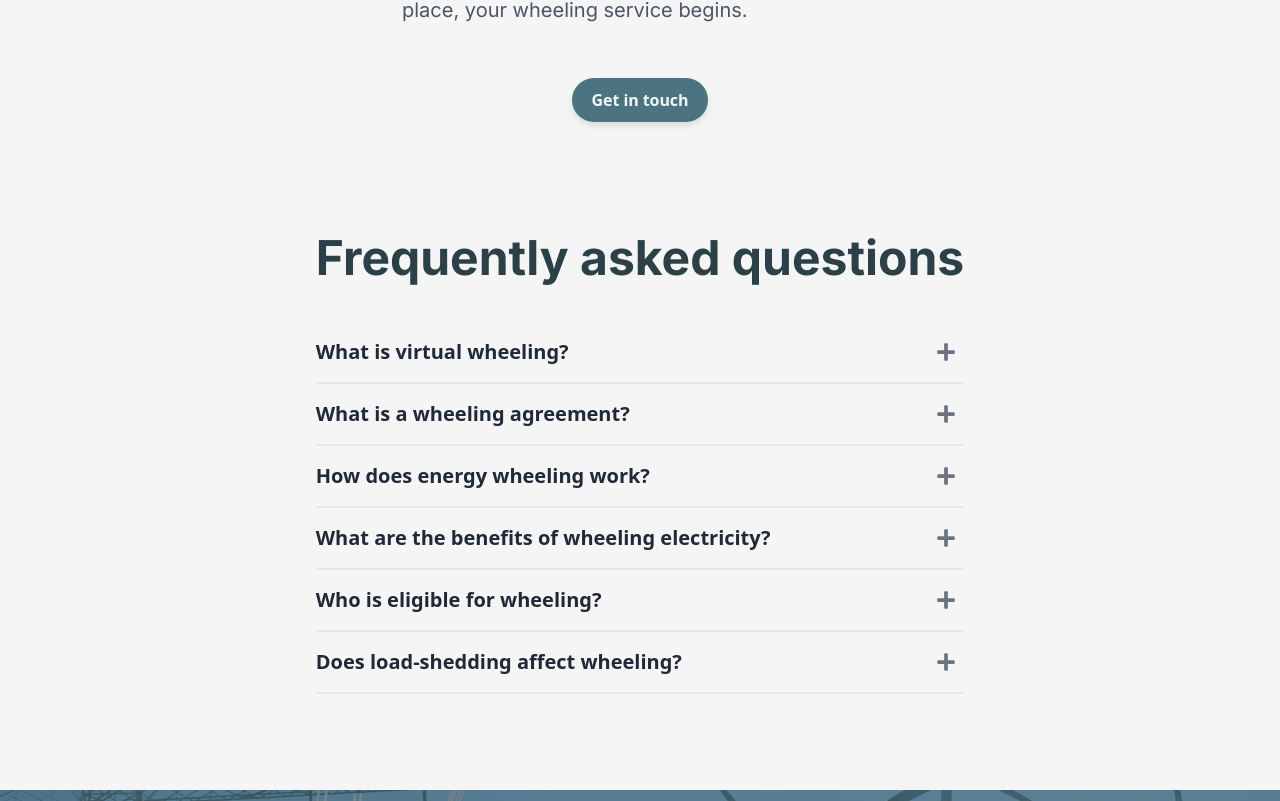
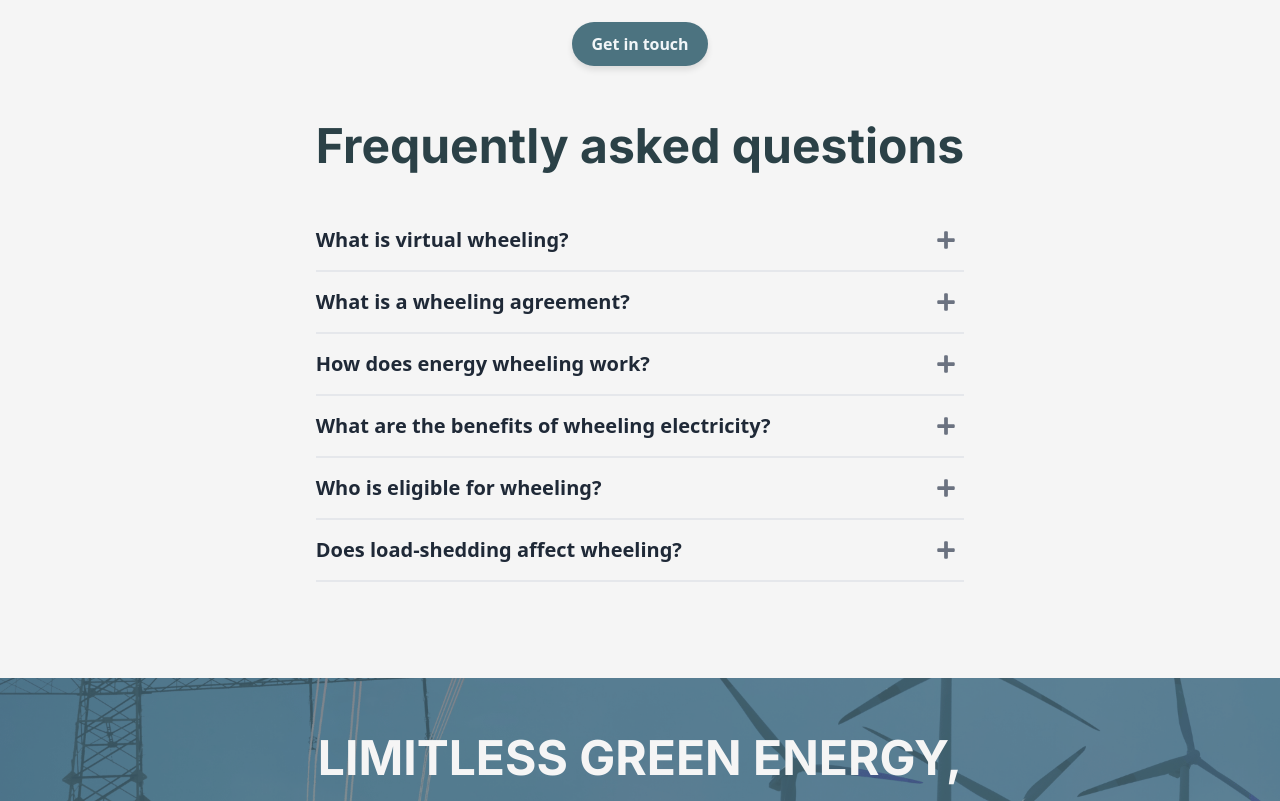
Before and after one commit to RicardoDS7/phoenix-energy-website-2, a Next.js app in the folder website/: page /solutions/wheeling in a window 1280 px wide. Shown: the part 7039-7840 px from the top of the page. Built offline with nearby package versions, Linux system fonts and the light colour scheme.

Commit message:
Updates to wheeling page

```diff
--- a/website/src/app/solutions/carbon-credits/page.tsx
+++ b/website/src/app/solutions/carbon-credits/page.tsx
@@ -35,7 +35,7 @@ const CarbonCredits = () => {
 
                         <h3 className="text-paynesGray font-medium text-center">Leading companies are investing in carbon credits</h3>
                         <div className="flex-col lg:flex-row mt-12">
-                            <ul className="flex justify-evenly flex-wrap gap-x-4 gap-y-4">
+                            <ul className="flex justify-center items-center flex-wrap gap-4">
                                 <li>
                                     <BrandsCard
                                     logoPath = "/images/brands/nedbank-logo.png"
--- a/website/src/app/solutions/wheeling/page.tsx
+++ b/website/src/app/solutions/wheeling/page.tsx
@@ -211,11 +211,11 @@ const Wheeling = () => {
                 </ section>
 
 
-                {/* Solar Solutions + Benefits */}
+                {/* Wheeling Industries */}
                 <section id="carbon-credits-eligibility" className="relative
                                                                 bg-antiflashWhite
                                                                 w-full
-                                                                py-14
+                                                                pb-14
                                                                 px-4
                                                                 flex
                                                                 items-center
@@ -528,7 +528,7 @@ const Wheeling = () => {
             </section>
 
             {/* FAQ */}
-            <section id="carbon-credits-faq" className="relative w-full px-4 py-14 flex items-center justify-center">
+            <section id="carbon-credits-faq" className="relative w-full px-4 pb-14 flex items-center justify-center">
 
                 <div className="text-xl relative text-center max-w-[1400px] mx-auto">
                     <h2 className="text-charcoal">Frequently asked questions</h2>
```
